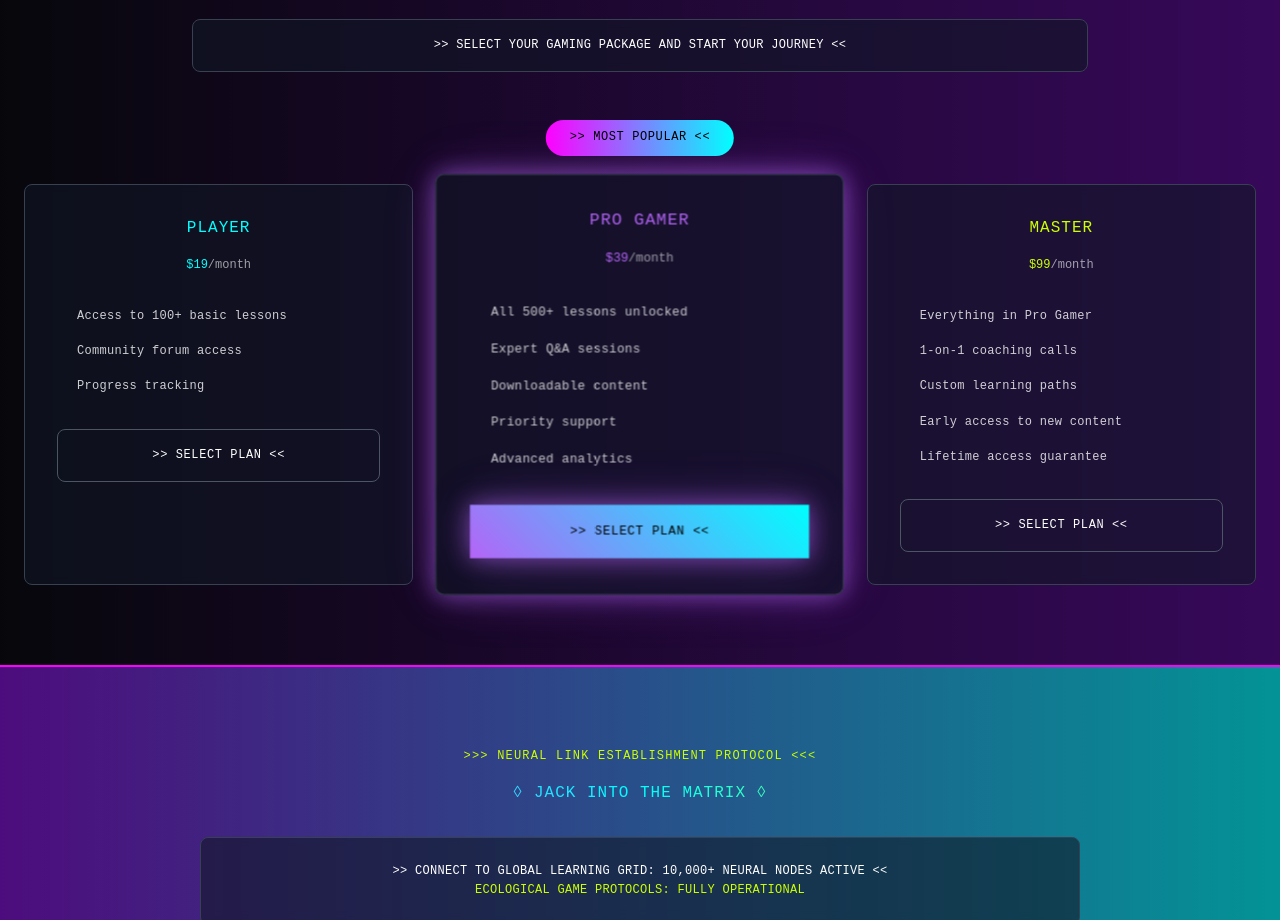
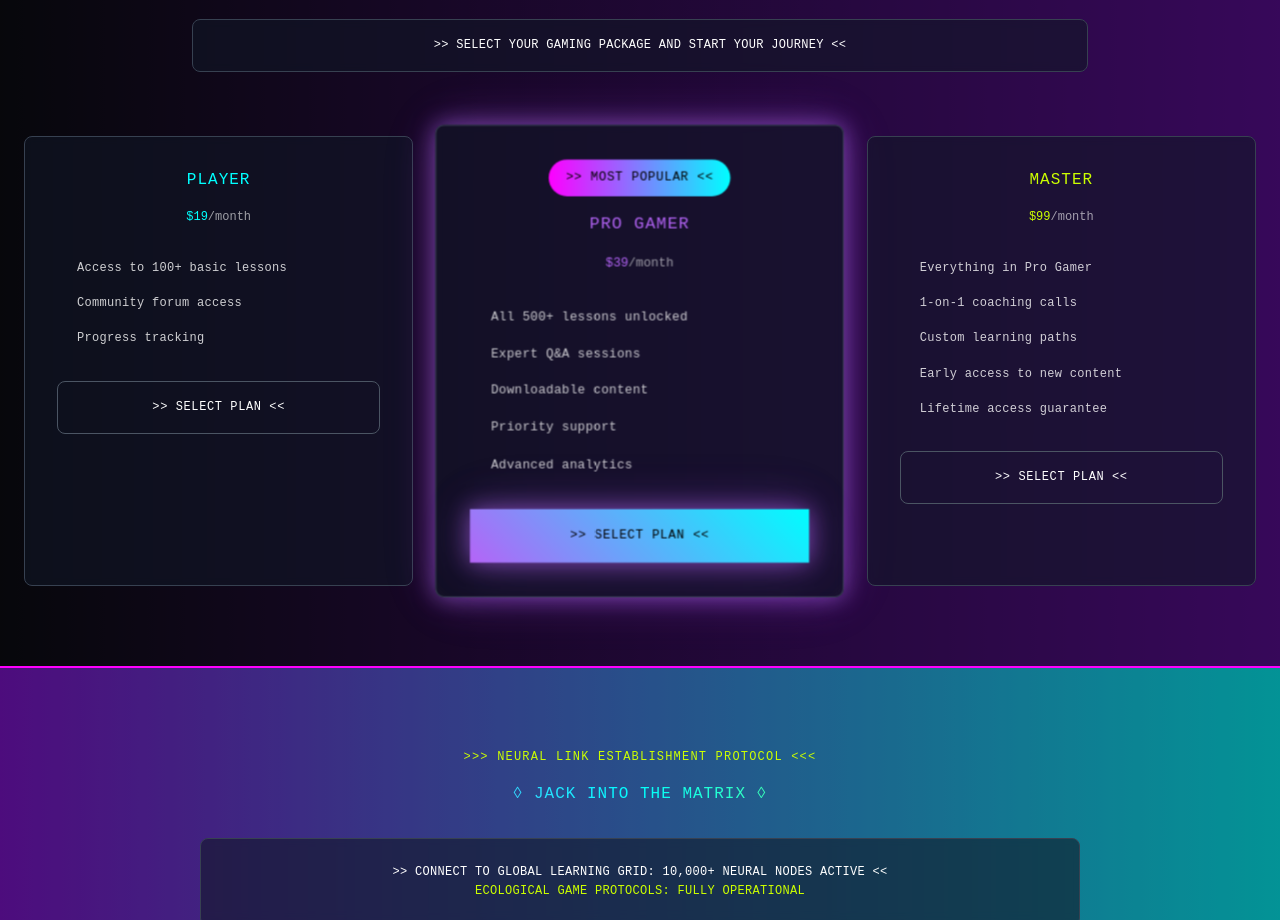
Before and after one commit to PaalNymann/ecosite, a Next.js app: page / in a window 1280 px wide. Shown: the part 1600-2520 px from the top of the page. Built offline with nearby package versions, Linux system fonts and the light colour scheme; a web font is replaced by a local one.

Commit message:
Smart fix: Move Most Popular badge inside card header - no more overlaps

```diff
--- a/src/app/page.tsx
+++ b/src/app/page.tsx
@@ -317,7 +317,7 @@ export default function Home() {
             </div>
           </motion.div>
 
-          <div className="grid md:grid-cols-3 gap-4 md:gap-8 mt-24 sm:mt-20 md:mt-28">
+          <div className="grid md:grid-cols-3 gap-4 md:gap-8 mt-8 md:mt-12">
             {pricingPlans.map((plan, index) => (
               <motion.div
                 key={index}
@@ -326,20 +326,20 @@ export default function Home() {
                 transition={{ duration: 0.5, delay: index * 0.1 }}
                 className="relative"
               >
-                {plan.popular && (
-                  <div className="absolute -top-20 sm:-top-16 md:-top-18 left-1/2 transform -translate-x-1/2 z-20">
-                    <div className="bg-gradient-to-r from-accent-neon to-secondary-500 px-3 md:px-6 py-1 md:py-2 rounded-full">
-                      <span className="text-black font-retro font-bold text-xs md:text-sm tracking-wider">
-                        {'>> MOST POPULAR <<'}
-                      </span>
-                    </div>
-                  </div>
-                )}
                 <div className={`
                   bg-gray-900/60 backdrop-blur-sm p-4 md:p-8 h-full rounded-lg border border-gray-700
                   hover:bg-retro-dark/70 transition-all duration-300
                   ${plan.popular ? 'retro-shadow scale-105' : ''}
                 `}>
+                  {plan.popular && (
+                    <div className="text-center mb-4">
+                      <div className="inline-block bg-gradient-to-r from-accent-neon to-secondary-500 px-3 md:px-4 py-1 md:py-2 rounded-full">
+                        <span className="text-black font-retro font-bold text-xs md:text-sm tracking-wider">
+                          {'>> MOST POPULAR <<'}
+                        </span>
+                      </div>
+                    </div>
+                  )}
                   <div className="text-center mb-6 md:mb-8">
                     <h3 className={`font-retro font-bold text-lg md:text-2xl mb-3 md:mb-4 tracking-wider ${plan.color}`}>
                       {plan.name}
```
